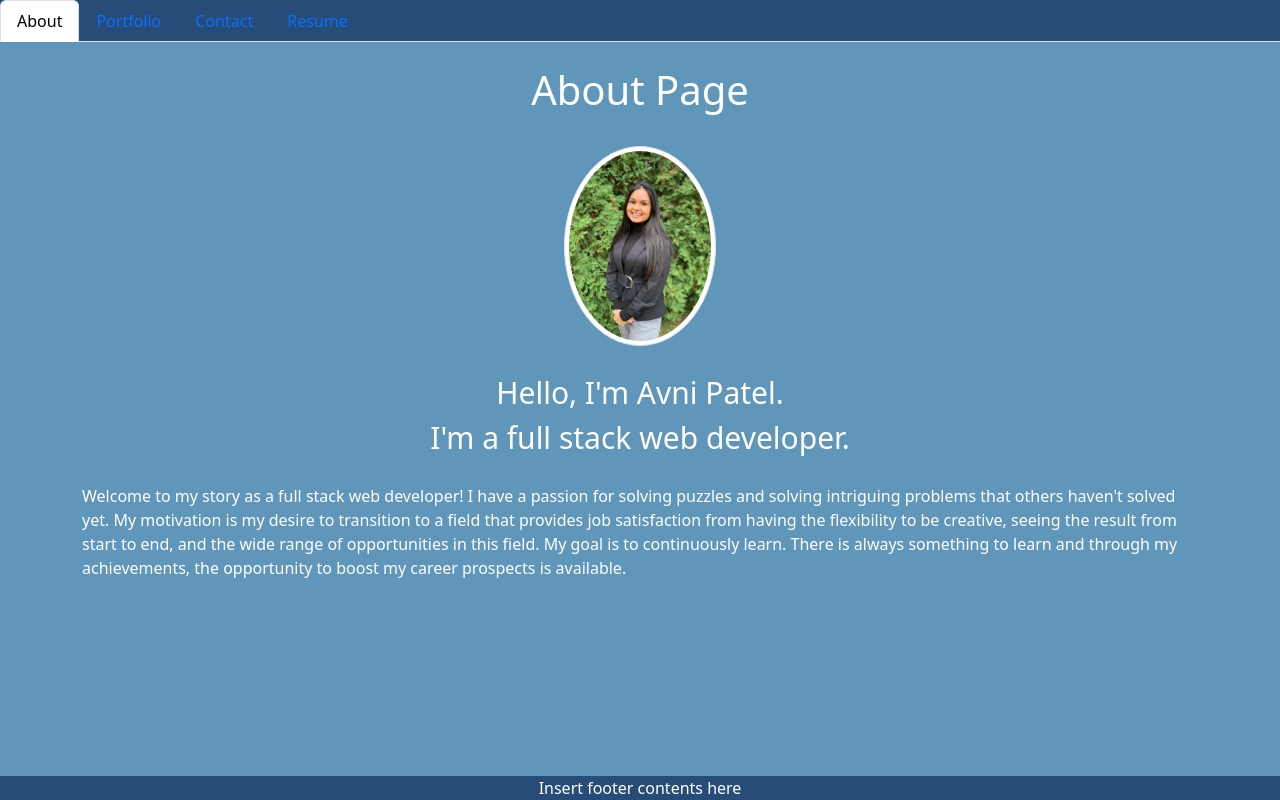
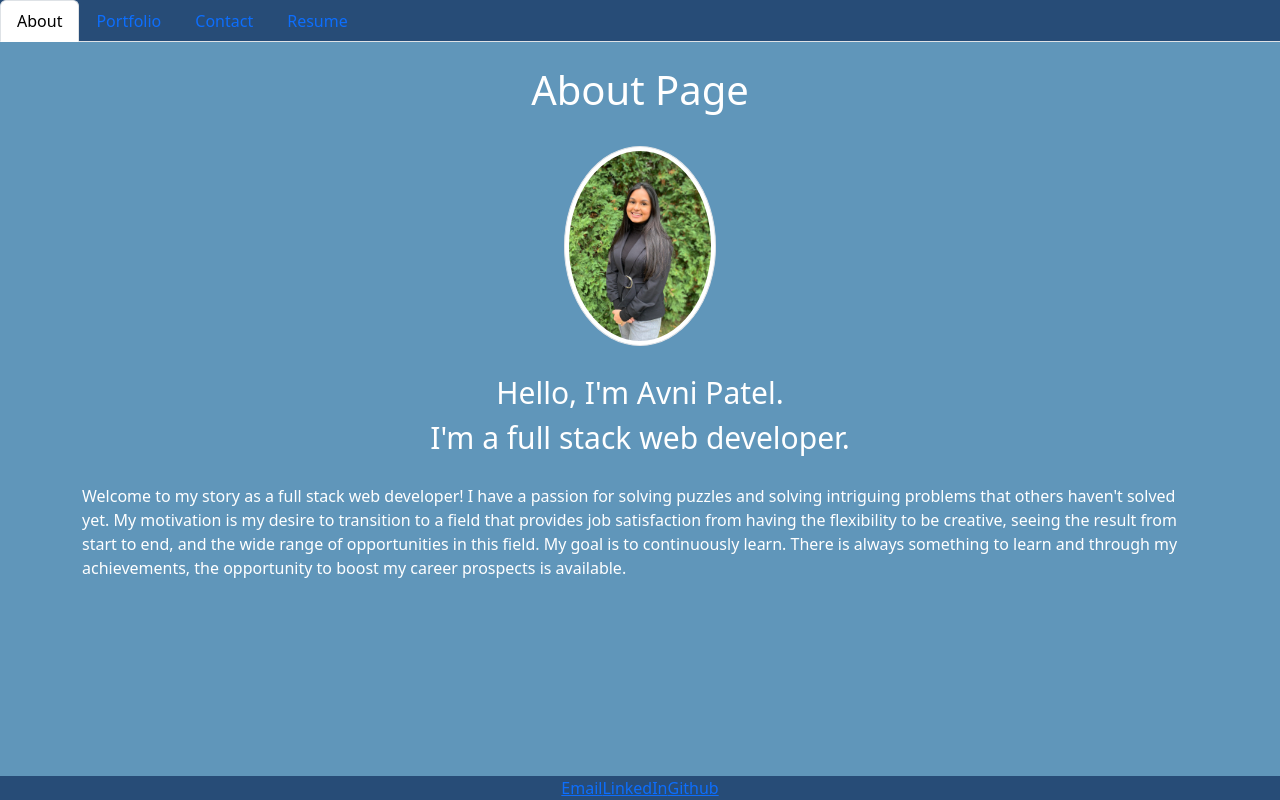
Before and after one commit to avni0000patel/React-Portfolio, a React (Create React App) app: page / in a window 1280 px wide. Built offline with nearby package versions, Linux system fonts and the light colour scheme.

Commit message:
footer links

```diff
--- a/src/components/Footer.js
+++ b/src/components/Footer.js
@@ -13,7 +13,17 @@ export default function Footer() {
     };
     return (
         <div>
-            <footer style={styles.footer}>Insert footer contents here</footer>
-        </div>
+            <footer style={styles.footer}>
+                <a class="contact" href="mailto: avni0000patel@gmail.com">Email
+                    <i class="devicon-google-plain"></i>
+                </a>
+                <a class="contact" href="https://www.linkedin.com/in/avni-patel0000/">LinkedIn
+                    <i class="devicon-linkedin-plain"></i>
+                </a>
+                <a class="contact" href="https://github.com/avni0000patel">Github
+                    <i class="devicon-github-original"></i>
+                </a>
+            </footer >
+        </div >
     );
 }
```
